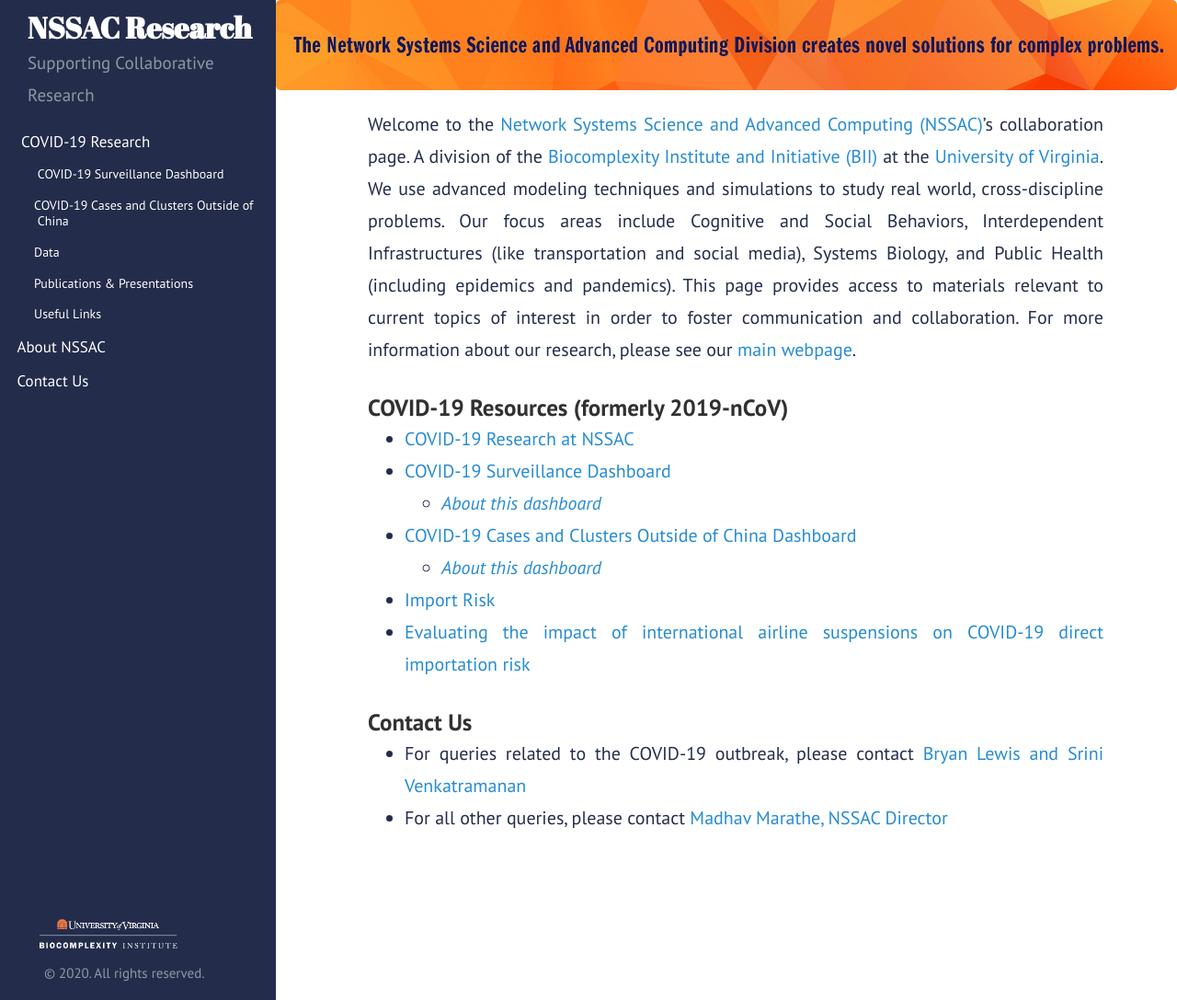
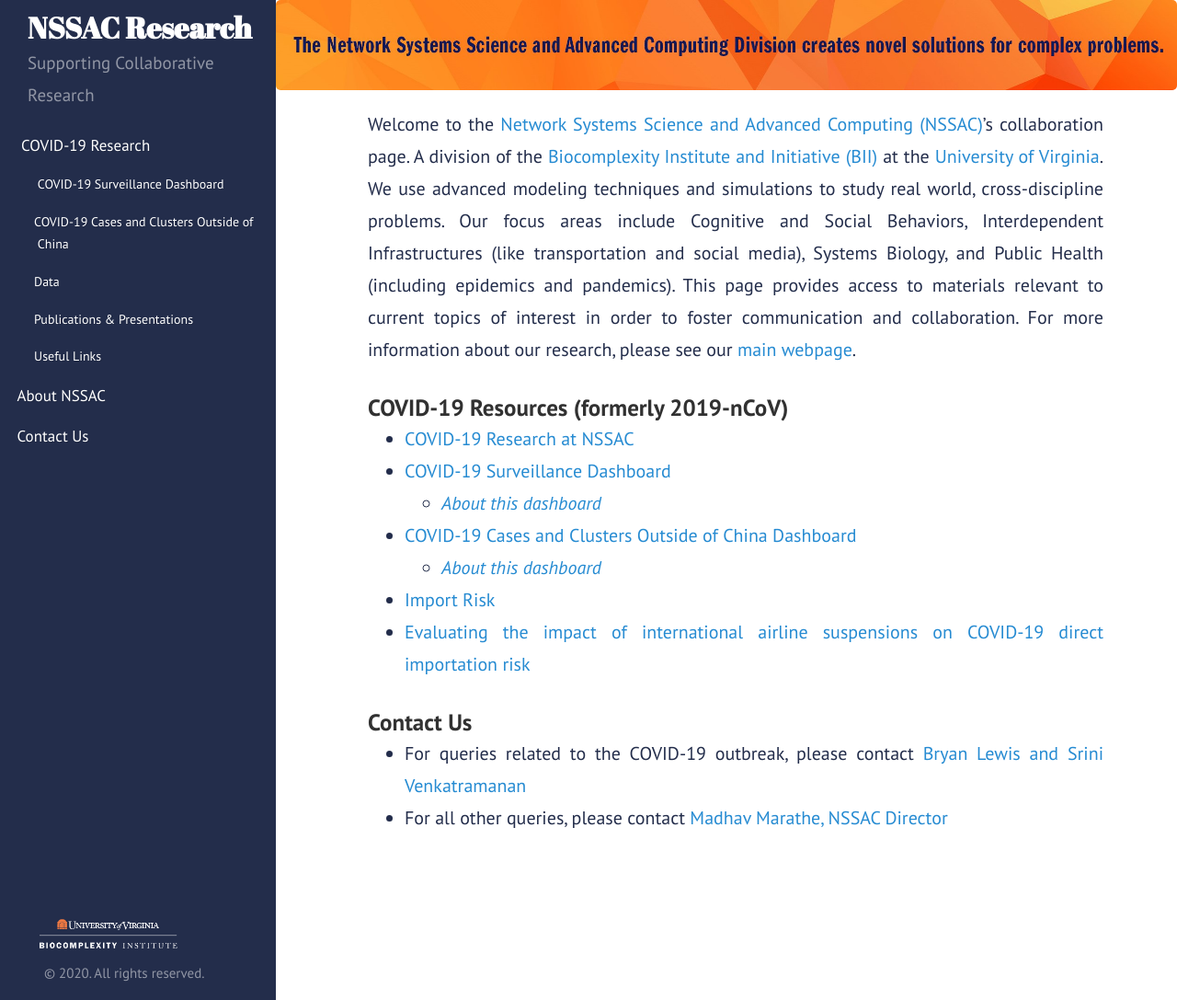
Before and after one commit to mehta-gaurav/mehta-gaurav.github.io, a Jekyll site: the page built from index.md, in a window 1280 px wide and 1087 px high. Shown: the whole window at 92% size. Built offline with Jekyll 4.4.1, drawn with Linux system fonts in a browser that asks for light colours.

Commit message:
Update layout.css

```diff
--- a/public/css/layout.css
+++ b/public/css/layout.css
@@ -236,7 +236,7 @@
     }
 
     .sidebar_scroll {
-    line-height: .85rem;
+    line-height: 1.2rem;
     overflow-y: auto;
     max-height: 65vh;
     direction: rtl;
```
